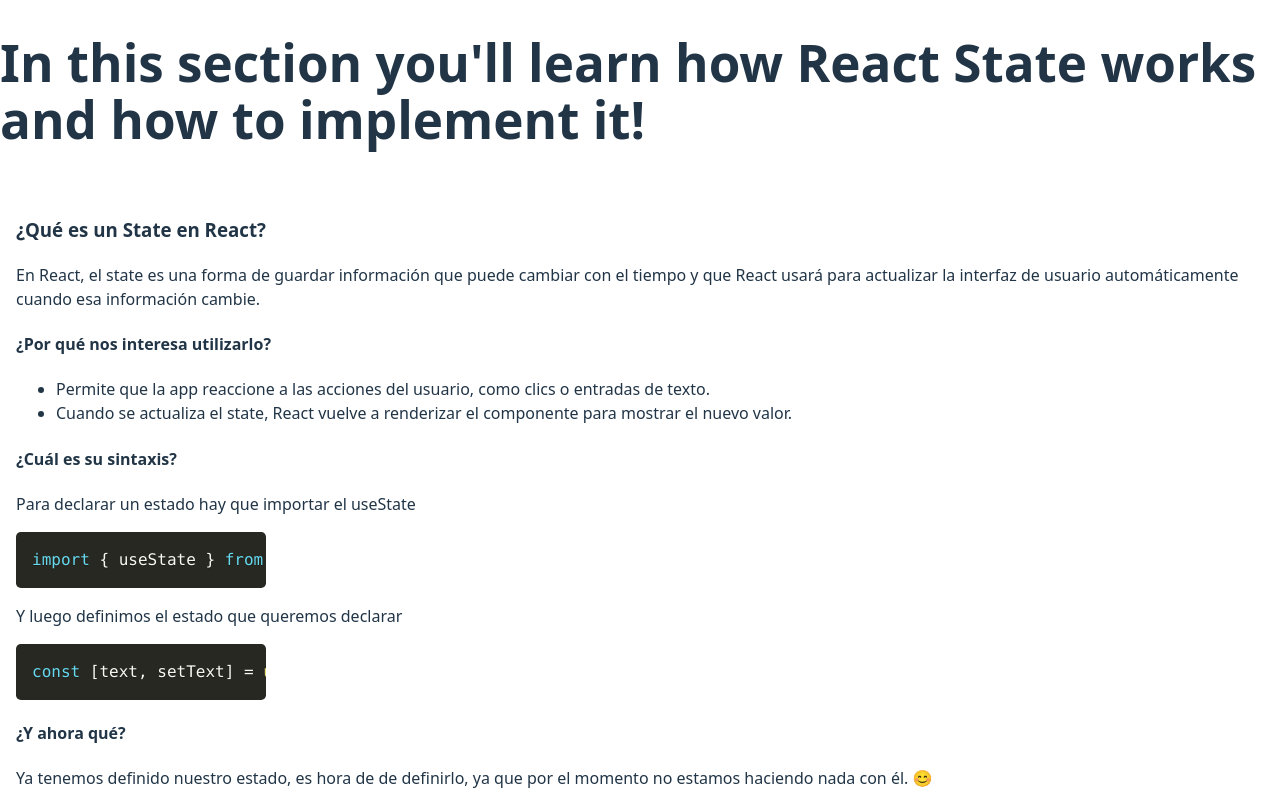
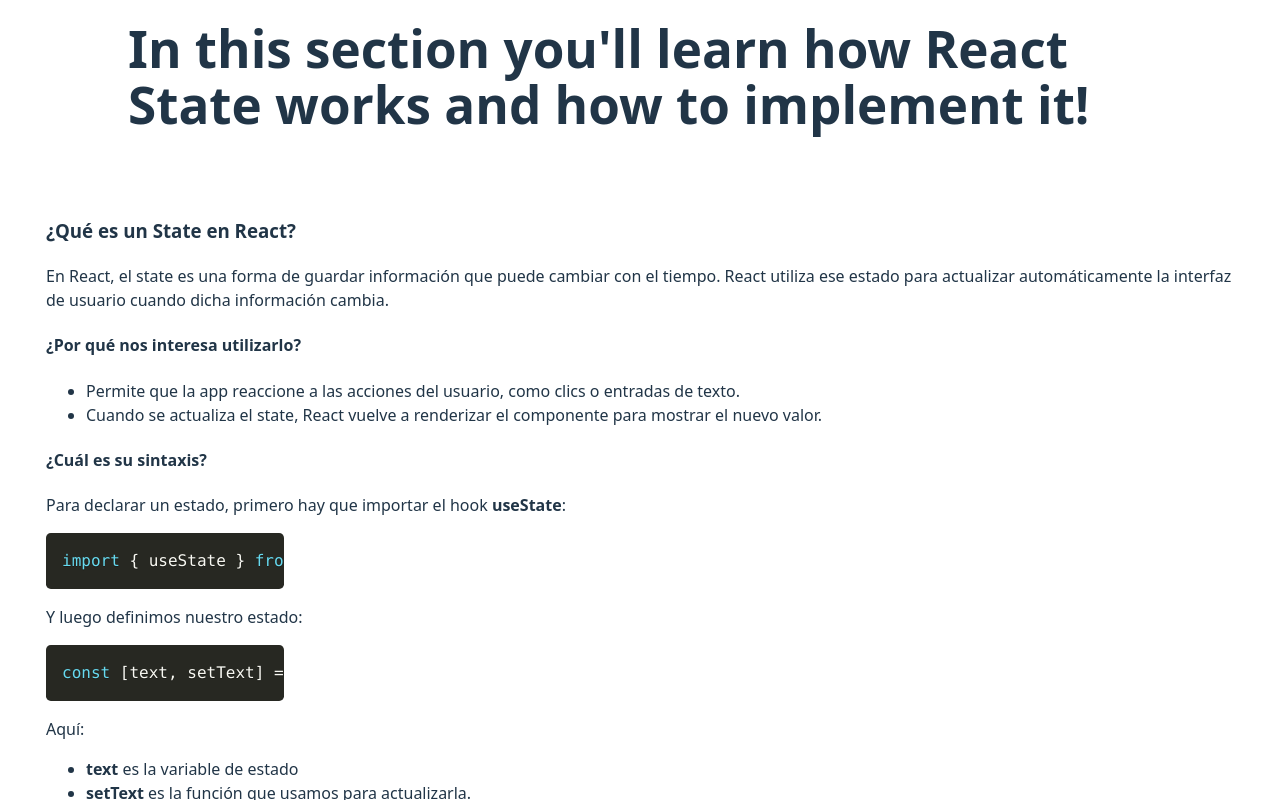
Before and after one commit to Roberttovarv/UseState, a React (Vite) app: page / in a window 1280 px wide. Built offline with nearby package versions, Linux system fonts and the light colour scheme.

Commit message:
Start screen finished

```diff
--- a/src/App.tsx
+++ b/src/App.tsx
@@ -6,8 +6,11 @@
   return (
     <div style={{ height: "100vh", overflow: "hidden", margin: 0, padding: 0 }}>
       <div style={{ height: "100%", display: "flex", flexDirection: "column" }}>
-        <h1> In this section you'll learn how  React State works and how to implement it!</h1>
-        <StartScreen />
+        <h1 style={{width: "80%", margin: "auto", padding: 20}}> In this section you'll learn how  React State works and how to implement it!</h1>
+
+        <div style={{padding: 30}}>
+          <StartScreen />
+          </div>
         <div>
           <p>➡</p>
         </div>
--- a/src/levels/StartScreen.tsx
+++ b/src/levels/StartScreen.tsx
@@ -13,8 +13,8 @@
                     }}
                 >
                     <h3>¿Qué es un State en React?</h3>
-                    <p>En React, el state es una forma de guardar información que puede cambiar con el tiempo y que
-                    React usará para actualizar la interfaz de usuario automáticamente cuando esa información cambie.</p>
+                    <p>En React, el state es una forma de guardar información que puede cambiar con el tiempo.
+                        React utiliza ese estado para actualizar automáticamente la interfaz de usuario cuando dicha información cambia.</p>
                     <h4>¿Por qué nos interesa utilizarlo?</h4>
                     <ul>
                         <li>Permite que la app reaccione a las acciones del usuario, como clics o entradas de texto.</li>
@@ -22,21 +22,30 @@
                     </ul>
 
                     <h4>¿Cuál es su sintaxis?</h4>
-                    <p>Para declarar un estado hay que importar el useState</p>
-                    <div style={{width: "20%"}}>
+                    <p>Para declarar un estado, primero hay que importar el hook <b>useState</b>:</p>
+                    <div style={{ width: "20%" }}>
                         <SyntaxHighlighter language="javascript" style={okaidia}>
                             {`import { useState } from "react"; `}
                         </SyntaxHighlighter>
                     </div>
-                    <p>Y luego definimos el estado que queremos declarar</p>
-                    <div style={{width: "20%"}}>
+                    <p>Y luego definimos nuestro estado:</p>
+                    <div style={{ width: "20%" }}>
                         <SyntaxHighlighter language="javascript" style={okaidia}>
                             const [text, setText] = useState("")
                         </SyntaxHighlighter>
                     </div>
+                    <p>Aquí:
+                        <ul>
+                            <li><b>text</b> es la variable de estado</li>
+                            <li><b>setText</b> es la función que usamos para actualizarla.</li>
+                            <li><b>useState("")</b> define el valor inicial del estado. En este caso, un string vacío, pero podríamos poner <b>"Hello World"</b> o cualquier otro valor.</li>
+                        </ul>
+                    </p>
                     <h4>¿Y ahora qué?</h4>
                     <p>
-                        Ya tenemos definido nuestro estado, es hora de de definirlo, ya que por el momento no estamos haciendo nada con él. 😊
+                        ¡Ya tenemos configurado nuestro estado!
+                        Ahora toca usarlo, porque de momento solo lo declaramos,
+                        pero de momento no hacemos nada con él. 😊
                     </p>
                 </div>
 
```
Lines whose indentation alone changed are shown as unchanged.
